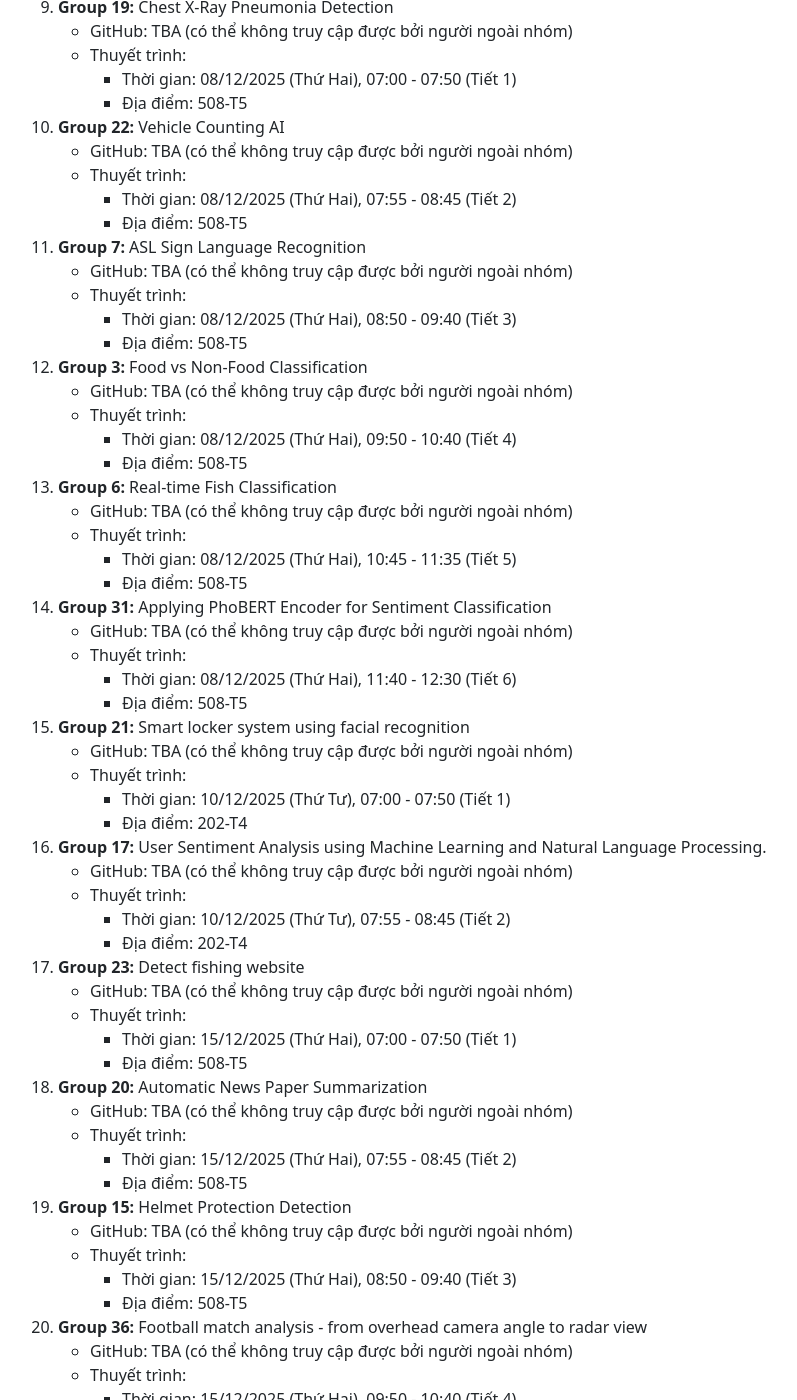
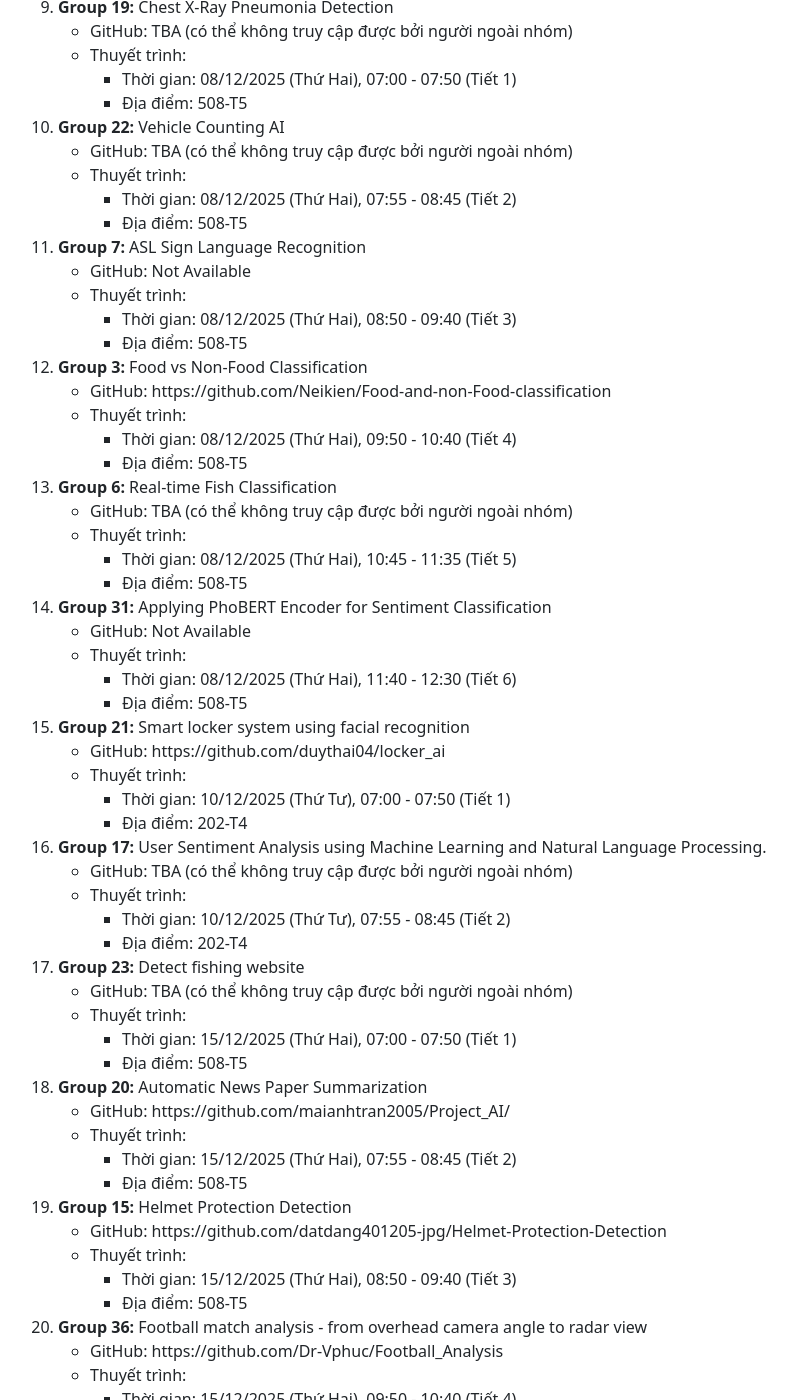
Before and after one commit to hoanganhduc/hoanganhduc.github.io, a Jekyll site: the page built from teaching/VNU-HUS/2025/winter/MAT3508/mini-projects.md, in a window 1280 px wide and 1400 px high, scrolled down 1602 px. Shown: the whole window, without its empty margins (59-856 px from the left). Built offline with Jekyll 4.4.1, drawn with Linux system fonts in a browser that asks for light colours; nearby versions of some CDN libraries; a style sheet for code colours, icons or effects is not loaded; some of the changed text lies outside the part shown.

Commit message:
Updated @ 2025-11-30  22:09:19 ICT

```diff
--- a/teaching/VNU-HUS/2025/winter/MAT3508/mini-projects.md
+++ b/teaching/VNU-HUS/2025/winter/MAT3508/mini-projects.md
@@ -30,7 +30,7 @@ Tài liệu này trình bày các chủ đề được đề xuất bởi sinh v
 Danh sách các chủ đề được đề xuất bởi sinh viên theo thứ tự thời gian. (Tổng cộng: 24 nhóm)
 
 1.  **Group 1:** Cats and Dogs Classifier
-    * GitHub: TBA (có thể không truy cập được bởi người ngoài nhóm)
+    * GitHub: https://github.com/23001565/Final-project-Cats-and-dogs-CNN-classifier
     * Thuyết trình:
       * Thời gian: 01/12/2025 (Thứ Hai), 07:00 - 07:50 (Tiết 1)
       * Địa điểm: 508-T5
@@ -65,7 +65,7 @@ Danh sách các chủ đề được đề xuất bởi sinh viên theo thứ t
       * Thời gian: 03/12/2025 (Thứ Tư), 07:00 - 07:50 (Tiết 1)
       * Địa điểm: 202-T4
 8.  **Group 4:** Analysis and Modeling of Boston Housing Price Data
-    * GitHub: TBA (có thể không truy cập được bởi người ngoài nhóm)
+    * GitHub: https://github.com/Gaxjvool/VNU-HUS-IntroAI-MiniProject
     * Thuyết trình:
       * Thời gian: 03/12/2025 (Thứ Tư), 07:55 - 08:45 (Tiết 2)
       * Địa điểm: 202-T4
@@ -80,12 +80,12 @@ Danh sách các chủ đề được đề xuất bởi sinh viên theo thứ t
       * Thời gian: 08/12/2025 (Thứ Hai), 07:55 - 08:45 (Tiết 2)
       * Địa điểm: 508-T5
 11. **Group 7:** ASL Sign Language Recognition
-    * GitHub: TBA (có thể không truy cập được bởi người ngoài nhóm)
+    * GitHub: Not Available
     * Thuyết trình:
       * Thời gian: 08/12/2025 (Thứ Hai), 08:50 - 09:40 (Tiết 3)
       * Địa điểm: 508-T5
 12. **Group 3:** Food vs Non-Food Classification
-    * GitHub: TBA (có thể không truy cập được bởi người ngoài nhóm)
+    * GitHub: https://github.com/Neikien/Food-and-non-Food-classification
     * Thuyết trình:
       * Thời gian: 08/12/2025 (Thứ Hai), 09:50 - 10:40 (Tiết 4)
       * Địa điểm: 508-T5
@@ -95,12 +95,12 @@ Danh sách các chủ đề được đề xuất bởi sinh viên theo thứ t
       * Thời gian: 08/12/2025 (Thứ Hai), 10:45 - 11:35 (Tiết 5)
       * Địa điểm: 508-T5
 14. **Group 31:** Applying PhoBERT Encoder for Sentiment Classification
-    * GitHub: TBA (có thể không truy cập được bởi người ngoài nhóm)
+    * GitHub: Not Available
     * Thuyết trình:
       * Thời gian: 08/12/2025 (Thứ Hai), 11:40 - 12:30 (Tiết 6)
       * Địa điểm: 508-T5
 15. **Group 21:** Smart locker system using facial recognition
-    * GitHub: TBA (có thể không truy cập được bởi người ngoài nhóm)
+    * GitHub: https://github.com/duythai04/locker_ai
     * Thuyết trình:
       * Thời gian: 10/12/2025 (Thứ Tư), 07:00 - 07:50 (Tiết 1)
       * Địa điểm: 202-T4
@@ -115,17 +115,17 @@ Danh sách các chủ đề được đề xuất bởi sinh viên theo thứ t
       * Thời gian: 15/12/2025 (Thứ Hai), 07:00 - 07:50 (Tiết 1)
       * Địa điểm: 508-T5
 18. **Group 20:** Automatic News Paper Summarization
-    * GitHub: TBA (có thể không truy cập được bởi người ngoài nhóm)
+    * GitHub: https://github.com/maianhtran2005/Project_AI/
     * Thuyết trình:
       * Thời gian: 15/12/2025 (Thứ Hai), 07:55 - 08:45 (Tiết 2)
       * Địa điểm: 508-T5
 19. **Group 15:** Helmet Protection Detection
-    * GitHub: TBA (có thể không truy cập được bởi người ngoài nhóm)
+    * GitHub: https://github.com/datdang401205-jpg/Helmet-Protection-Detection
     * Thuyết trình:
       * Thời gian: 15/12/2025 (Thứ Hai), 08:50 - 09:40 (Tiết 3)
       * Địa điểm: 508-T5
 20. **Group 36:** Football match analysis - from overhead camera angle to radar view
-    * GitHub: TBA (có thể không truy cập được bởi người ngoài nhóm)
+    * GitHub: https://github.com/Dr-Vphuc/Football_Analysis
     * Thuyết trình:
       * Thời gian: 15/12/2025 (Thứ Hai), 09:50 - 10:40 (Tiết 4)
       * Địa điểm: 508-T5
@@ -135,7 +135,7 @@ Danh sách các chủ đề được đề xuất bởi sinh viên theo thứ t
       * Thời gian: 15/12/2025 (Thứ Hai), 10:45 - 11:35 (Tiết 5)
       * Địa điểm: 508-T5
 22. **Group 13:** Using LLM in Movies Recommendation
-    * GitHub: TBA (có thể không truy cập được bởi người ngoài nhóm)
+    * GitHub: https://github.com/anbit192/AI-miniprj
     * Thuyết trình:
       * Thời gian: 15/12/2025 (Thứ Hai), 11:40 - 12:30 (Tiết 6)
       * Địa điểm: 508-T5
```
Also changed, not shown: other parts of teaching/VNU-HUS/2025/winter/MAT3508/mini-projects.md (+1 -1 lines), 1 other file.
